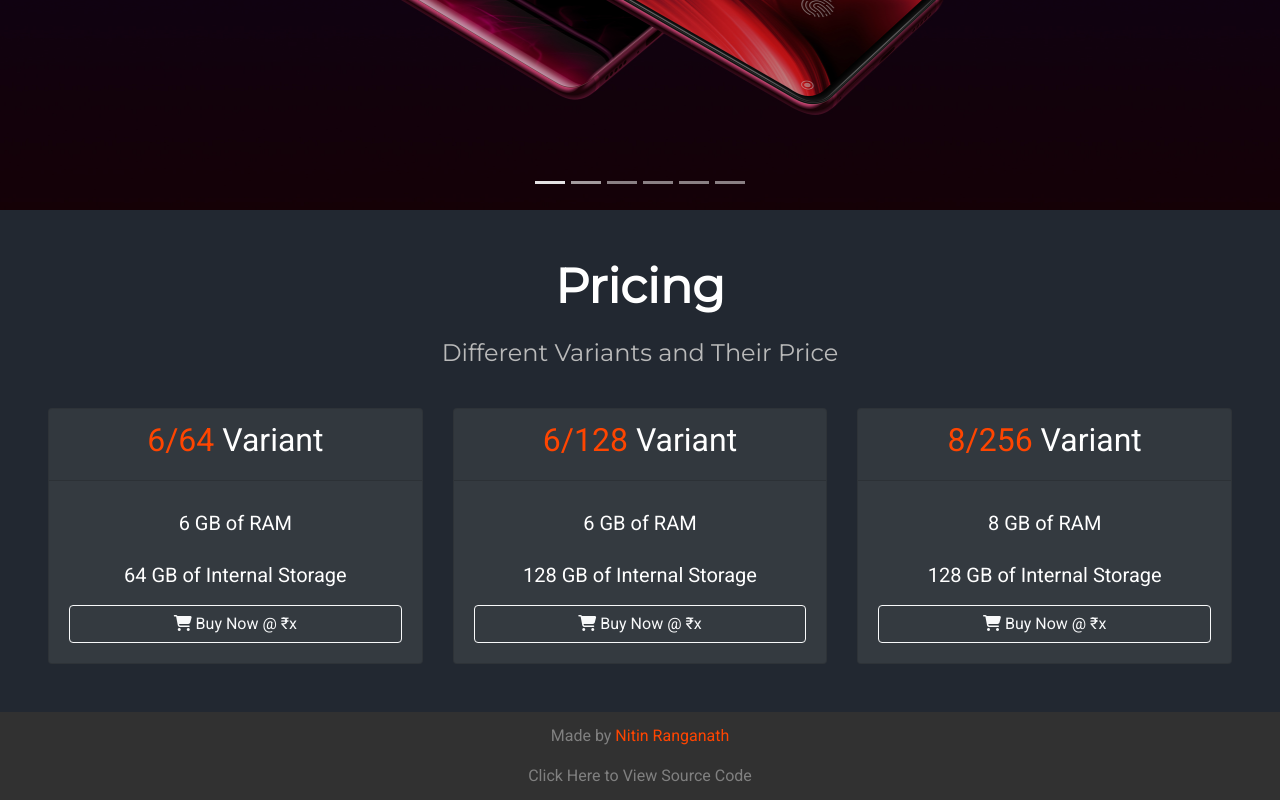
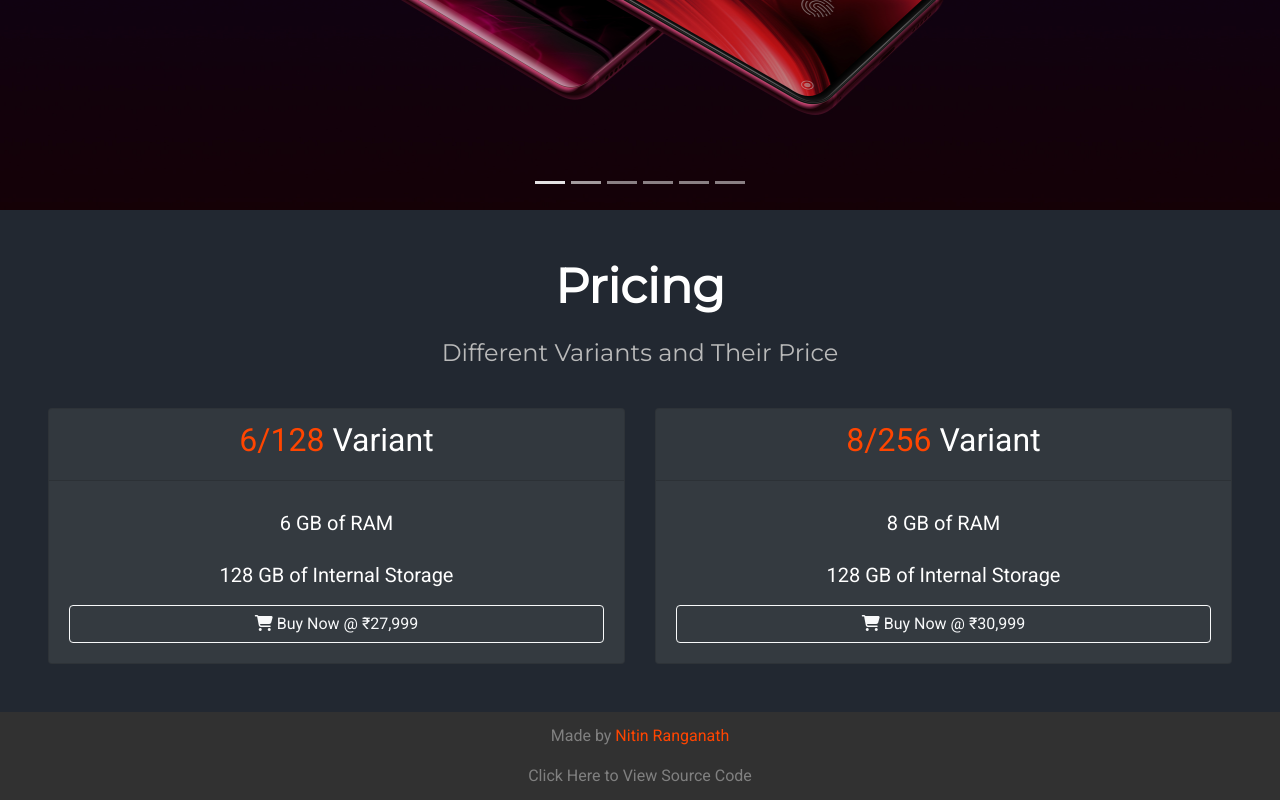
Before and after one commit to itsnitinr/k20pro, a plain HTML site: page index.html in a window 1280 px wide. Shown: the part 7584-8384 px from the top of the page. Drawn offline with nearby package versions, Linux system fonts and the light colour scheme.

Commit message:
Update the price
Removed 6/64 variant box and updated the layout and price for the rest.

```diff
--- a/index.html
+++ b/index.html
@@ -281,19 +281,7 @@
     <h1 class="gallery-heading">Pricing</h1>
     <h4 class="gallery-desc">Different Variants and Their Price</h4>
     <div class="row">
-      <div class="col-md-4">
-        <div class="card bg-dark text-white">
-          <div class="card-header">
-            <h2><span class="orange">6/64</span> Variant</h2>
-          </div>
-          <div class="card-body">
-            <h5>6 GB of RAM</h5>
-            <h5>64 GB of Internal Storage</h5>
-            <a class="btn btn-outline-light btn-block" href="#"><i class="fas fa-shopping-cart"></i> Buy Now @ ₹x </a>
-          </div>
-        </div>
-      </div>
-      <div class="col-md-4">
+      <div class="col-md-6">
         <div class="card bg-dark text-white">
           <div class="card-header">
             <h2><span class="orange">6/128</span> Variant</h2>
@@ -301,11 +289,11 @@
           <div class="card-body">
             <h5>6 GB of RAM</h5>
             <h5>128 GB of Internal Storage</h5>
-            <a class="btn btn-outline-light btn-block" href="#"><i class="fas fa-shopping-cart"></i> Buy Now @ ₹x </a>
+            <a class="btn btn-outline-light btn-block" href="#"><i class="fas fa-shopping-cart"></i> Buy Now @ ₹27,999 </a>
           </div>
         </div>
       </div>
-      <div class="col-md-4">
+      <div class="col-md-6">
         <div class="card bg-dark text-white">
           <div class="card-header">
             <h2><span class="orange">8/256</span> Variant</h2>
@@ -313,7 +301,7 @@
           <div class="card-body">
             <h5>8 GB of RAM</h5>
             <h5>128 GB of Internal Storage</h5>
-            <a class="btn btn-outline-light btn-block" href="#"><i class="fas fa-shopping-cart"></i> Buy Now @ ₹x </a>
+            <a class="btn btn-outline-light btn-block" href="#"><i class="fas fa-shopping-cart"></i> Buy Now @ ₹30,999 </a>
           </div>
         </div>
       </div>
```
